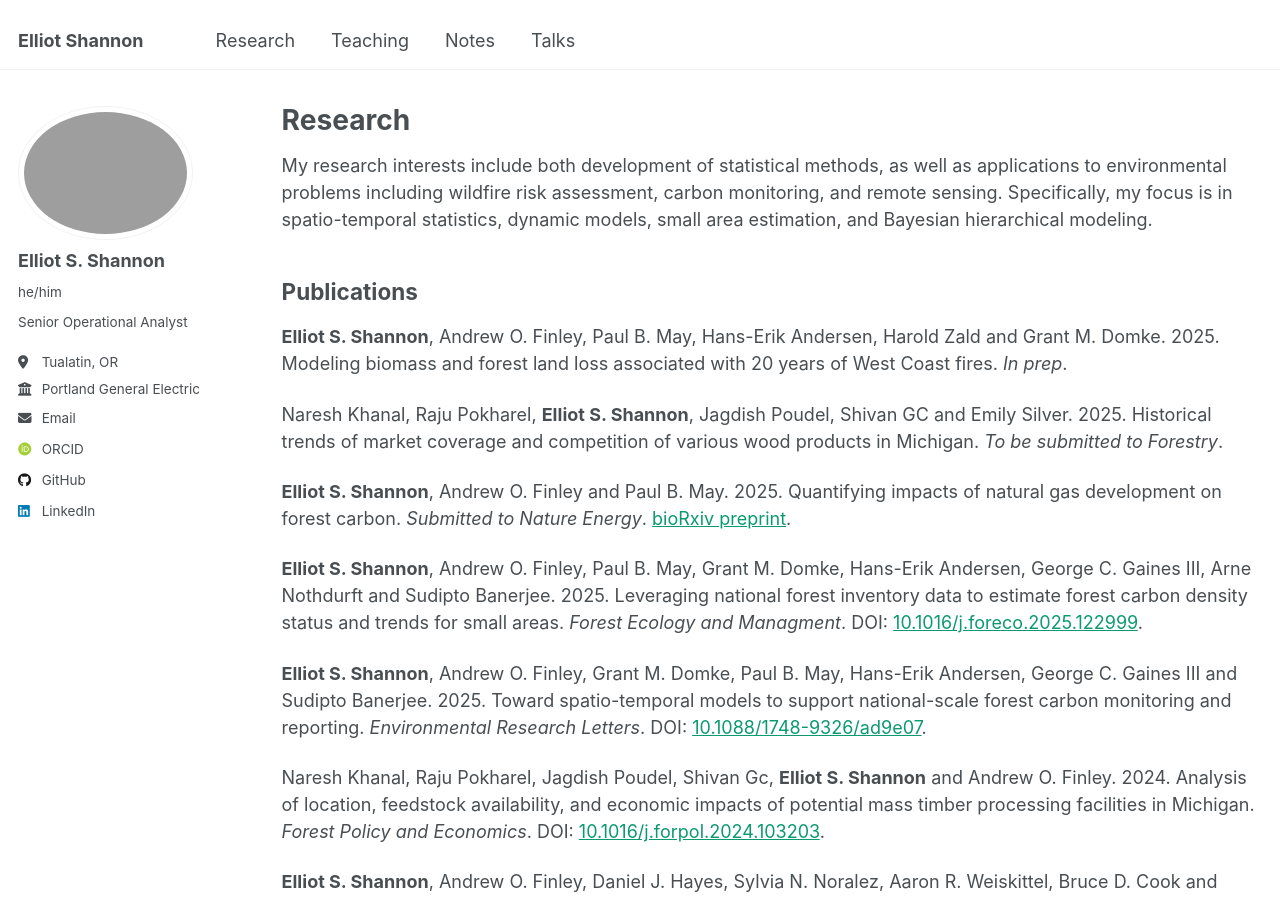
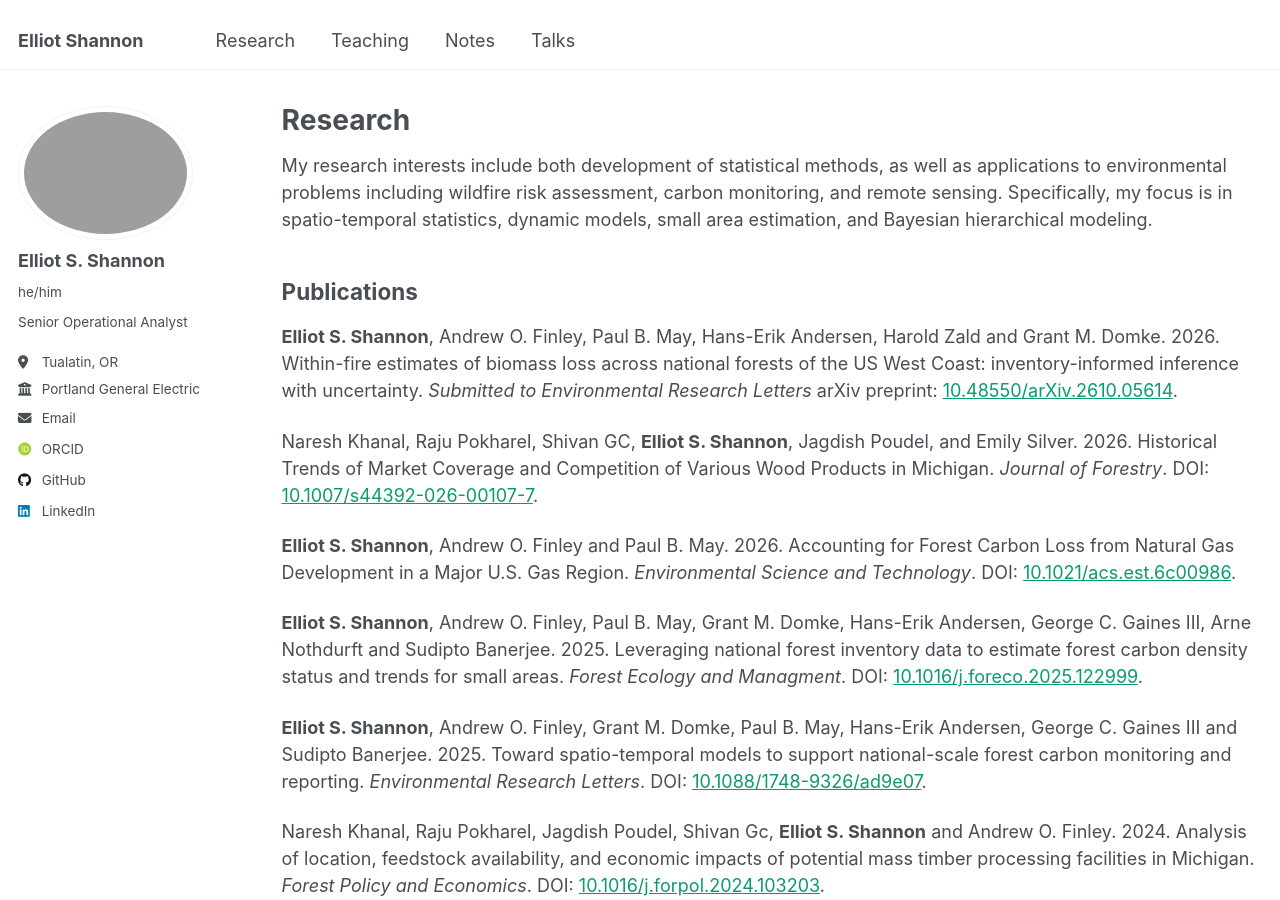
Before and after one commit to elliotshannon/elliotshannon.github.io, a Jekyll site: the page built from _pages/research.md, in a window 1280 px wide and 900 px high. Built offline with Jekyll 4.4.1, drawn with Linux system fonts in a browser that asks for light colours; some web fonts are replaced.

Commit message:
Updated research page

```diff
--- a/_pages/research.md
+++ b/_pages/research.md
@@ -11,11 +11,11 @@
 
 ## Publications
 
-**Elliot S. Shannon**, Andrew O. Finley, Paul B. May, Hans-Erik Andersen, Harold Zald and Grant M. Domke. 2025. Modeling biomass and forest land loss associated with 20 years of West Coast fires. *In prep*.
+**Elliot S. Shannon**, Andrew O. Finley, Paul B. May, Hans-Erik Andersen, Harold Zald and Grant M. Domke. 2026. Within-fire estimates of biomass loss across national forests of the US West Coast: inventory-informed inference with uncertainty. *Submitted to Environmental Research Letters* arXiv preprint: [10.48550/arXiv.2610.05614](https://doi.org/10.48550/arXiv.2610.05614).
 
-Naresh Khanal, Raju Pokharel, **Elliot S. Shannon**, Jagdish Poudel, Shivan GC and Emily Silver. 2025. Historical trends of market coverage and competition of various wood products in Michigan. *To be submitted to Forestry*.
+Naresh Khanal, Raju Pokharel, Shivan GC, **Elliot S. Shannon**, Jagdish Poudel, and Emily Silver. 2026. Historical Trends of Market Coverage and Competition of Various Wood Products in Michigan. *Journal of Forestry*. DOI: [10.1007/s44392-026-00107-7](https://doi.org/10.1007/s44392-026-00107-7).
 
-**Elliot S. Shannon**, Andrew O. Finley and Paul B. May. 2025. Quantifying impacts of natural gas development on forest carbon. *Submitted to Nature Energy*. [bioRxiv preprint](https://doi.org/10.1101/2025.06.23.661107).
+**Elliot S. Shannon**, Andrew O. Finley and Paul B. May. 2026. Accounting for Forest Carbon Loss from Natural Gas Development in a Major U.S. Gas Region. *Environmental Science and Technology*. DOI: [10.1021/acs.est.6c00986](https://doi.org/10.1021/acs.est.6c00986).
 
 **Elliot S. Shannon**, Andrew O. Finley, Paul B. May, Grant M. Domke, Hans-Erik Andersen, George C. Gaines III, Arne Nothdurft and Sudipto Banerjee. 2025. Leveraging national forest inventory data to estimate forest carbon density status and trends for small areas. *Forest Ecology and Managment*. DOI: [10.1016/j.foreco.2025.122999](https://doi.org/10.1016/j.foreco.2025.122999).
 
```
